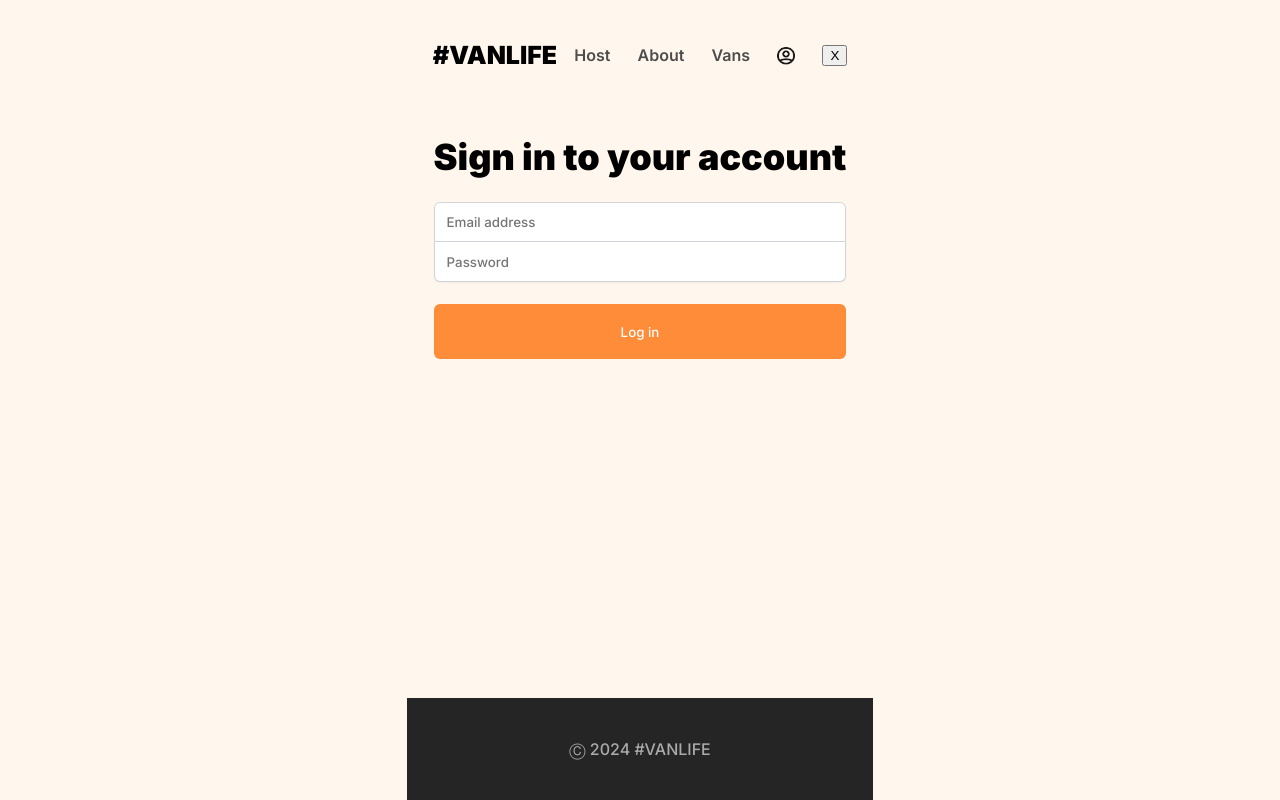
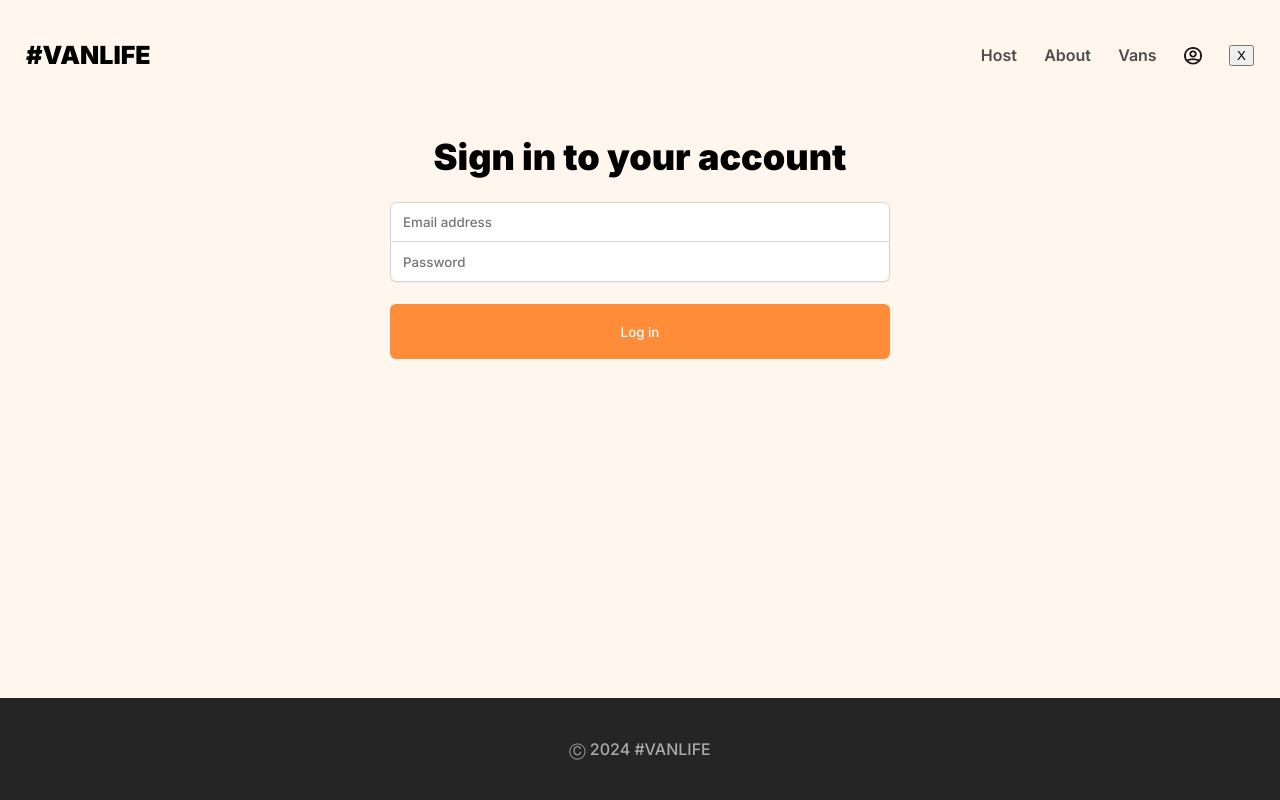
Before and after one commit to qserena/08-van-life, a React (Vite) app: page /login in a window 1280 px wide. Built offline with nearby package versions, Linux system fonts and the light colour scheme; what miragejs would draw is missing.

Commit message:
Removed className="app".

```diff
--- a/src/index.css
+++ b/src/index.css
@@ -102,12 +102,12 @@ nav a:hover {
     text-decoration: none;
 }
 
-.app {
+/* .app {
 	display: flex;
 	flex-direction: column;
 	justify-content: start;
 	align-items: center;
-}
+} */
 
 .container {
     margin-left: 1.63em;
--- a/src/index.tsx
+++ b/src/index.tsx
@@ -23,8 +23,8 @@ import './server.js'
 
 function App() {
     return (
+        // <div className="app">
         <BrowserRouter>
-            <div className="app">
             <Routes>
                 <Route path="/" element={<Layout />}>
                     <Route index element={<Home />} />
@@ -38,10 +38,7 @@ function App() {
                             <Route index element={<Dashboard />} />
                             <Route path="income" element={<Income />} />
                             <Route path="vans" element={<HostVans />} />
-                                <Route
-                                    path="vans/:id"
-                                    element={<HostVanDetail />}
-                                >
+                            <Route path="vans/:id" element={<HostVanDetail />}>
                                 <Route index element={<HostVanInfo />} />
                                 <Route
                                     path="pricing"
@@ -59,8 +56,8 @@ function App() {
                     <Route path="*" element={<NotFound />} />
                 </Route>
             </Routes>
-            </div>
         </BrowserRouter>
+        //</div>
     )
 }
 
```
Lines whose indentation alone changed are shown as unchanged.
